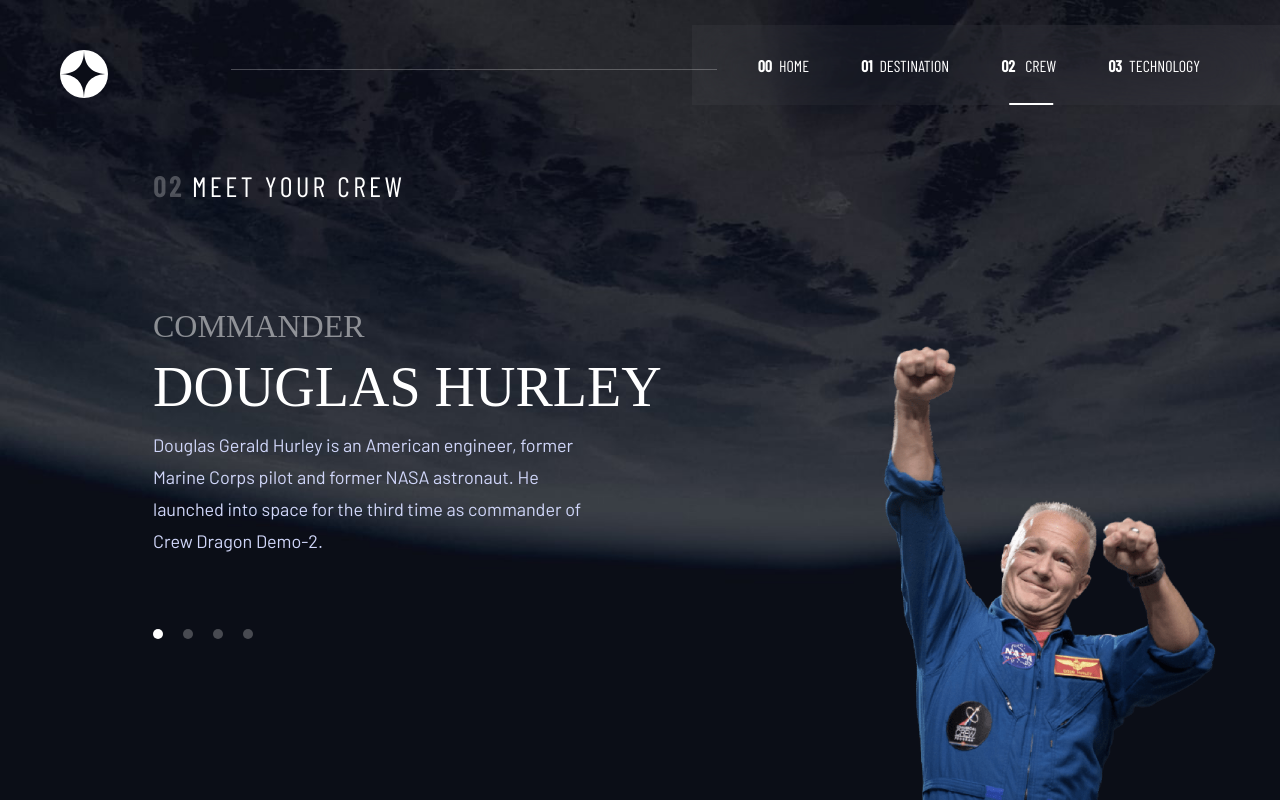
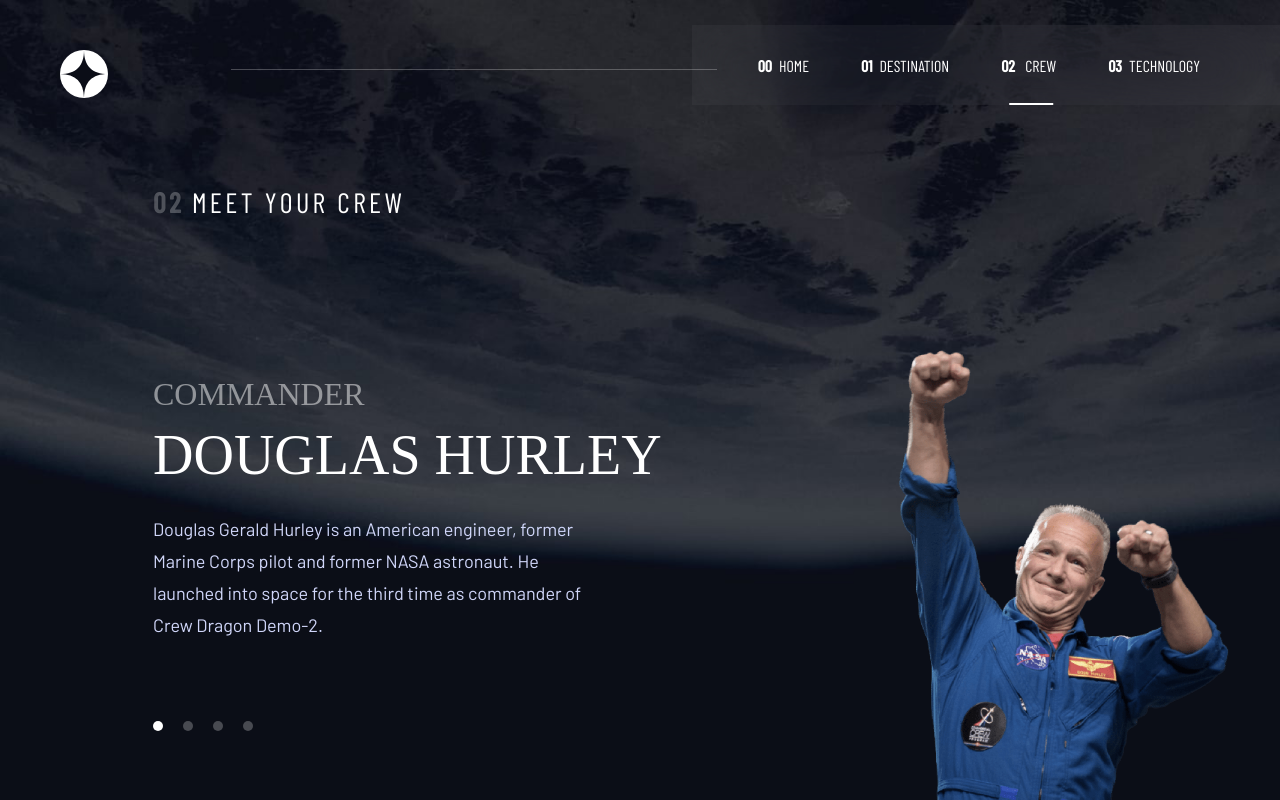
Before and after one commit to Mrcsbda/Space-Tourism, a React (Vite) app: page /crew/Douglas-Hurley in a window 1280 px wide. Built offline with nearby package versions, Linux system fonts and the light colour scheme; a web font is replaced by a local one.

Commit message:
:lipstick: crew styles

```diff
--- a/src/components/crewInfo/crewInfo.scss
+++ b/src/components/crewInfo/crewInfo.scss
@@ -46,6 +46,7 @@
         }
     }
 }
+
 @media screen and (min-width: 1100px){
     .crew-info{
         align-items: flex-start;
@@ -56,6 +57,7 @@
 
         &__title{
             font-size: 56px;
+            margin-bottom: 1rem;
         }
 
         &__description{
@@ -66,6 +68,16 @@
             max-width: 444px;
             width: 444px;
             height: 160px;
+            margin-bottom: 3rem;
         }
     }
 }
+
+@media screen and (min-width: 1400px){
+    .crew-info{
+
+        &__description{
+            margin-bottom: 6rem;
+        }
+    }
+}
--- a/src/pages/crew/crew.scss
+++ b/src/pages/crew/crew.scss
@@ -1,4 +1,8 @@
 @import '../../assets/styles/variables.scss';
+
+html {
+    position: relative;
+}
 
 .crew {
     display: flex;
@@ -65,10 +69,11 @@
     }
 }
 
-@media screen and (min-width: 768px){
+@media screen and (min-width: 768px) {
     .crew {
         align-items: center;
-        &__subtitle{
+
+        &__subtitle {
             text-align: left;
             margin-left: 25px;
             width: calc(100vw - 57px);
@@ -76,39 +81,46 @@
             letter-spacing: 3.375px;
         }
 
-        &__container{
+        &__container {
             flex-direction: column-reverse;
+            padding-bottom: 0;
 
-            hr{
+            hr {
                 display: none;
             }
         }
 
-        &__info{
+        &__info {
             flex-direction: column-reverse;
         }
 
-        &__image{
-            position: absolute;
-            bottom: 0;
-            height: 320px;
-            max-height: 320px;
+        &__image {
+            height: 456.372px;
+            max-height: 456.372px;
             width: auto;
+        }
+
+        &__nav {
+            margin-bottom: 3rem;
         }
     }
 }
 
-@media screen and (min-width: 1100px){
+@media screen and (min-width: 1100px) {
     .crew {
         align-items: flex-start;
+        justify-content: space-between;
         padding-left: 10vw;
+        height: calc(100vh - 174px);
+        padding-bottom: 4rem;
 
-        &__subtitle{
+        &__subtitle {
             font-size: 28px;
-            padding: 4rem 0 5rem 0;
+            padding: 5rem 0 0 0;
             width: max-content;
         }
-        &__container{
+
+        &__container {
             display: flex;
             flex-direction: row-reverse !important;
             justify-content: space-around;
@@ -116,38 +128,52 @@
             padding-bottom: 0;
         }
 
-        &__info{
+        &__info {
             flex-grow: 1;
         }
 
-        &__image{
+        &__image {
             position: absolute;
             bottom: 0;
-            right: 5vw;
-            height: 454px;
-            max-height: 454px;
+            right: 4vw;
+            height: 450px;
+            max-height: 450px;
             width: auto;
         }
 
-        &__nav{
+        &__nav {
             justify-content: flex-start;
+            margin-bottom: 0;
 
-            &__lis{
-                align-items: flex-start;
+            &--item {
+                &:hover {
+                    opacity: 50%;
+                    cursor: pointer;
+                }
             }
+
         }
     }
 }
 
-@media screen and (min-width: 1300px){
+@media screen and (min-width: 1300px) {
     .crew {
-        &__image{
+        &__image {
             position: absolute;
             bottom: 0;
             right: 5vw;
-            height: 480px;
-            max-height: 480px;
+            height: 500px;
+            max-height: 500px;
             width: auto;
+        }
+    }
+}
+
+@media screen and (min-width: 1400px) {
+    .crew {
+        &__image {
+            height: 600px;
+            max-height: 600px;
         }
     }
 }
--- a/src/pages/home/Home.jsx
+++ b/src/pages/home/Home.jsx
@@ -1,7 +1,10 @@
-import React from "react";
+import React, { useContext } from "react";
 import './home.scss';
+import { Link } from "react-router-dom";
+import { AppContext } from "../../routes/Router";
 
 const Home = () => {
+  const { destinationPathName } = useContext(AppContext)
   return (
     <section className="home">
       <div className="home__container">
@@ -14,9 +17,11 @@ const Home = () => {
           experience!
         </p>
       </div>
-      <figure className="home__figure">
-        <img src="images/group.png" />
-      </figure>
+      <Link to={`/destination/${destinationPathName}`}>
+        <figure className="home__figure">
+          <img src="images/group.png" />
+        </figure>
+      </Link>
     </section>
   );
 };
--- a/src/pages/home/home.scss
+++ b/src/pages/home/home.scss
@@ -99,6 +99,7 @@
         align-items: flex-end;
         justify-content: space-around;
         padding: 0;
+        padding-bottom: 2rem;
         gap: 50px;
 
 
@@ -129,10 +130,20 @@
             width: 242px;
             height: 242px;
             margin-bottom: 20px;
+            position: relative;
+            z-index: 10;
+            border-radius: 50%;
 
             img {
                 width: 100%;
                 height: 100%;
+            }
+
+            &:hover {
+                outline: 30px solid rgba(88, 88, 88, 0.774);
+                content: "";
+                transition: all .3s ease;
+                cursor: pointer;
             }
         }
     }
--- a/src/pages/layaout/layout.scss
+++ b/src/pages/layaout/layout.scss
@@ -20,6 +20,7 @@
 
 .crew-background {
     background-image: url("/images/crew/background-crew-mobile.jpg");
+
 }
 
 .technology-background {
--- a/src/pages/technology/technology.scss
+++ b/src/pages/technology/technology.scss
@@ -216,7 +216,8 @@
 @media screen and (min-width: 1260px) {
   .technology {
     .hidden {
-      width: 515px;
+      width: 552px;
+      height: auto;
     }
   }
 }
```
